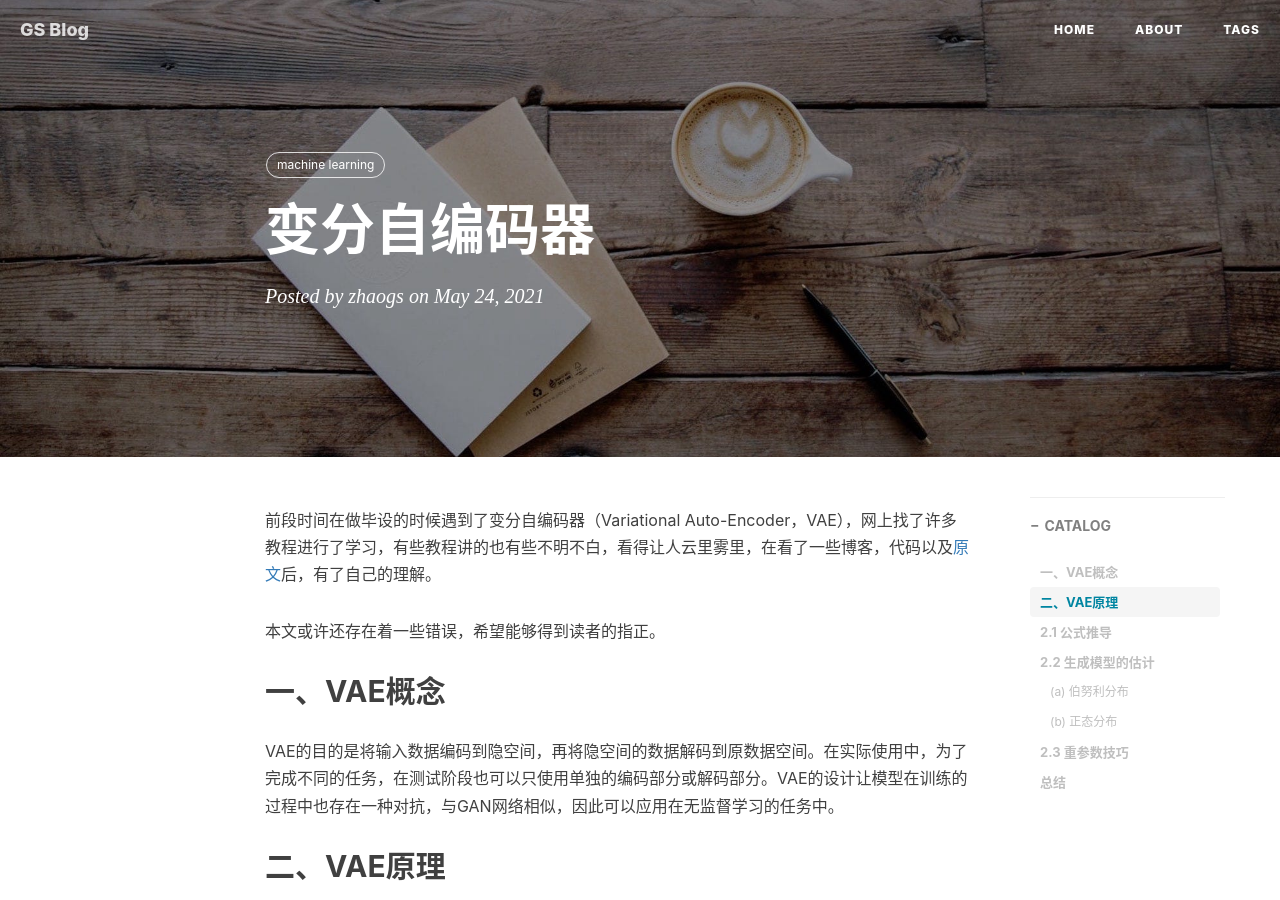
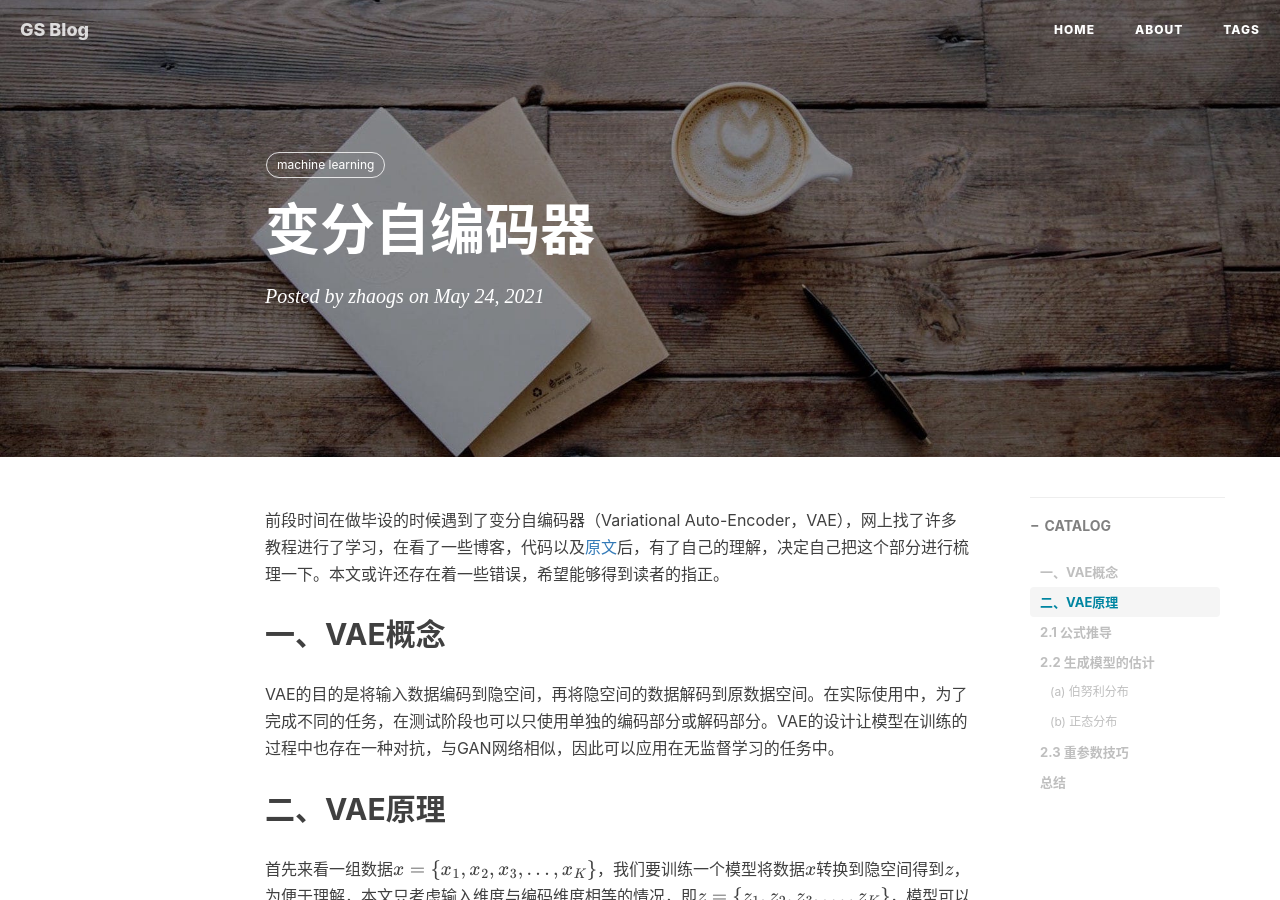
Before and after one commit to f1yfisher/f1yfisher.github.io, a Jekyll site: the page built from _posts/2021-05-23-VAE.md, in a window 1280 px wide and 900 px high. Built offline with Jekyll 4.4.1, drawn with Linux system fonts in a browser that asks for light colours; nearby versions of some CDN libraries; formulas are drawn with MathJax 3; comment, search, counter and statistics services are not loaded.

Commit message:
Update 2021-05-23-VAE.md

```diff
--- a/_posts/2021-05-23-VAE.md
+++ b/_posts/2021-05-23-VAE.md
@@ -10,9 +10,7 @@ tags:                #标签
     - machine learning
 ---
 
-前段时间在做毕设的时候遇到了变分自编码器（Variational Auto-Encoder，VAE），网上找了许多教程进行了学习，有些教程讲的也有些不明不白，看得让人云里雾里，在看了一些博客，代码以及[原文](https://arxiv.org/pdf/1312.6114.pdf)后，有了自己的理解。
-
-本文或许还存在着一些错误，希望能够得到读者的指正。
+前段时间在做毕设的时候遇到了变分自编码器（Variational Auto-Encoder，VAE），网上找了许多教程进行了学习，在看了一些博客，代码以及[原文](https://arxiv.org/pdf/1312.6114.pdf)后，有了自己的理解，决定自己把这个部分进行梳理一下。本文或许还存在着一些错误，希望能够得到读者的指正。
 
 ## 一、VAE概念
 
```
